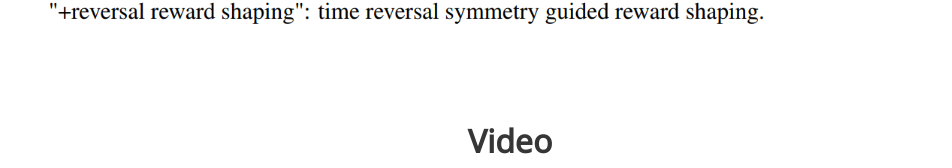
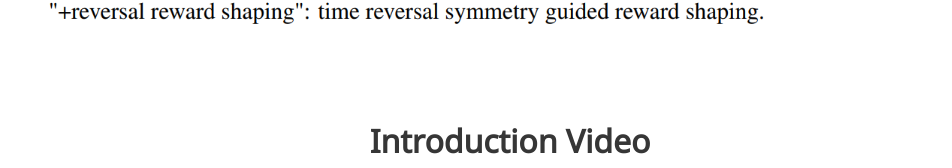
Before and after one commit to jyp9961/TR-DRL_project_page, a plain HTML site: page index.html in a window 1280 px wide. Shown: the part 3964-4132 px from the top of the page, without its empty margins (130-1082 px from the left). Drawn offline with nearby package versions, Linux system fonts and the light colour scheme; some icons are missing; a web font is replaced by a local one.

Commit message:
Update index.html

```diff
--- a/index.html
+++ b/index.html
@@ -273,7 +273,7 @@
 <!-- Video Section -->
 <section class="section">
   <div class="container is-max-desktop">
-    <h2 class="title is-3 has-text-centered">Video</h2>
+    <h2 class="title is-3 has-text-centered">Introduction Video</h2>
     <div class="columns is-centered">
       <div class="column is-10 has-text-centered">
         <div class="video-container" style="position:relative; padding-bottom:56.25%; height:0; overflow:hidden; max-width:100%;">
```
